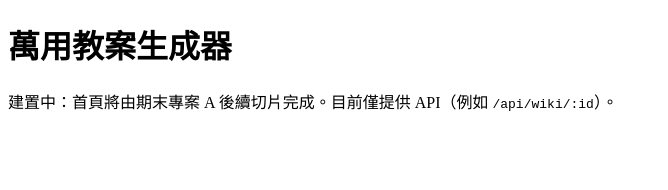
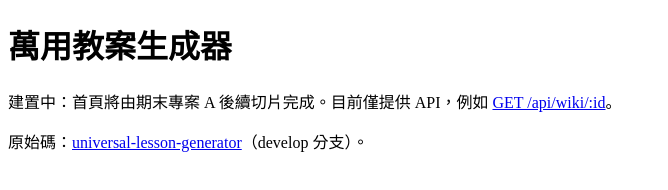
Before and after one commit to nickyxu1985/universal-lesson-generator, a plain HTML site: page public/index.html in a window 1280 px wide. Shown: the whole page, without its empty margins (0-668 px from the left). Drawn offline with Linux system fonts and the light colour scheme.

Commit message:
chore(deploy): 佔位首頁加 repo 與 API 範例連結（觸發首次部署） By Muse (PM)

```diff
--- a/public/index.html
+++ b/public/index.html
@@ -3,6 +3,7 @@
 <head><meta charset="utf-8"><title>萬用教案生成器（建置中）</title></head>
 <body>
 <h1>萬用教案生成器</h1>
-<p>建置中：首頁將由期末專案 A 後續切片完成。目前僅提供 API（例如 <code>/api/wiki/:id</code>）。</p>
+<p>建置中：首頁將由期末專案 A 後續切片完成。目前僅提供 API，例如 <a href="/api/wiki/test">GET /api/wiki/:id</a>。</p>
+<p>原始碼：<a href="https://github.com/nickyxu1985/universal-lesson-generator">universal-lesson-generator</a>（develop 分支）。</p>
 </body>
 </html>
```
